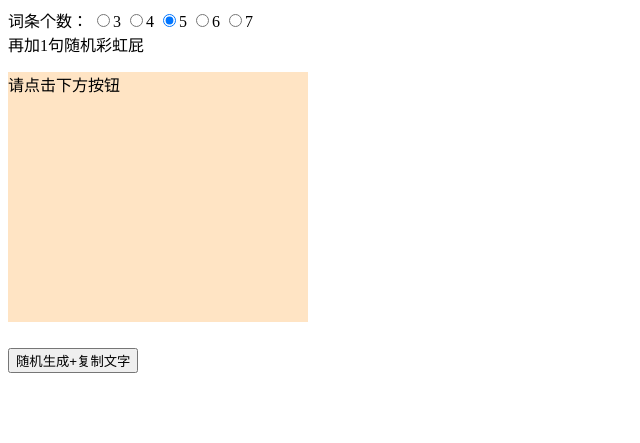
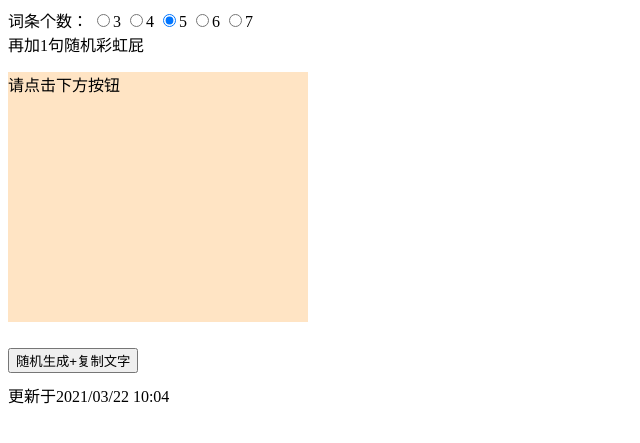
Before and after one commit to joyqq/xmh-citiao, a Jekyll site: the page index.html, which Jekyll copies as it is, in a window 1280 px wide. Shown: the top 443 px of the page, without its empty margins (0-640 px from the left). Built offline with Jekyll 4.4.1, drawn with Linux system fonts in a browser that asks for light colours.

Commit message:
Update index.html

```diff
--- a/index.html
+++ b/index.html
@@ -22,6 +22,7 @@
 
         <button onclick="newItemAndCopy()" class="btn1div">随机生成+复制文字</button>
 
+        <div class="update-time">更新于2021/03/22 10:04</div>
     <script src="fun.js"></script>
     </body>
 </html>
```
